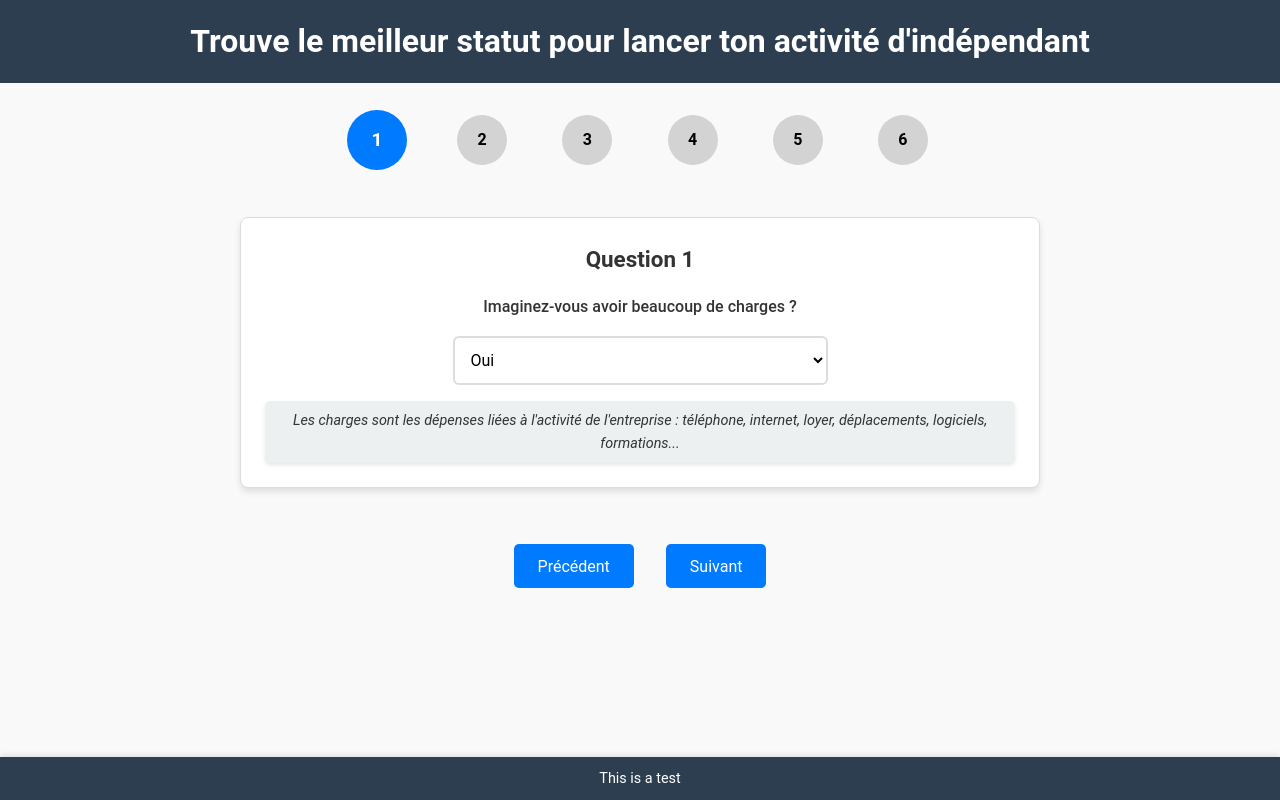
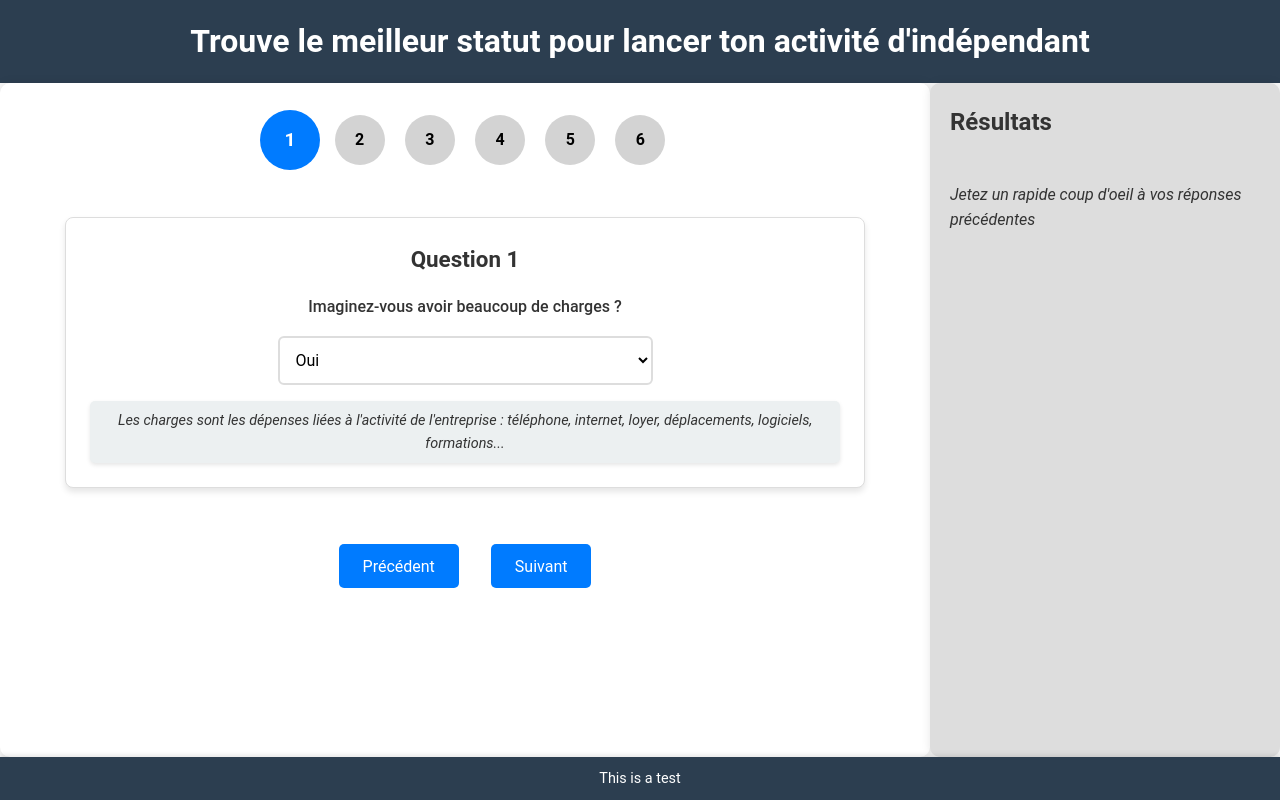
Before and after one commit to Xarhel/statut-independant, a plain HTML site: page index.html in a window 1280 px wide. Drawn offline with Linux system fonts and the light colour scheme.

Commit message:
added a new static sidebar to check previous answers, next: make it dynamic based on answers

```diff
--- a/index.html
+++ b/index.html
@@ -16,16 +16,19 @@
       <h1>Trouve le meilleur statut pour lancer ton activité d'indépendant</h1>
     </header>
 
-
     <div class="content">
-
+      <div class="main-content">
         <div id="breadcrumb" class="breadcrumb"></div>
 
         <!-- Contenu des questions -->
         <div id="question-container" class="container">
           <h2 id="question-title">Question 1</h2>
           <p id="question-description">Description de la question.</p>
-      <input id="question-input" type="text" placeholder="Votre réponse ici" />
+          <input
+            id="question-input"
+            type="text"
+            placeholder="Votre réponse ici"
+          />
           <div id="helper" class="helper"></div>
         </div>
 
@@ -37,7 +40,9 @@
           </div>
           <div id="result-further-container" class="container">
             <h2 id="result-further-title">Pour aller plus loin</h2>
-        <p id="result-further-description">Description de ce qu'il faut faire pour aller plus loin.</p>
+            <p id="result-further-description">
+              Description de ce qu'il faut faire pour aller plus loin.
+            </p>
           </div>
         </div>
 
@@ -48,9 +53,19 @@
         </div>
       </div>
 
+      <div class="sidebar">
+        <div class="sidebar-content">
+          <h1>Résultats</h1>
+          <i>Jetez un rapide coup d'oeil à vos réponses précédentes</i>
+          <ul id="result-list-items"></ul>
+        </div>
+      </div>
+
+
+    </div>
+
     <footer>
       <a>This is a test</a>
     </footer>
-
   </body>
 </html>
--- a/style.css
+++ b/style.css
@@ -67,6 +67,40 @@ header {
 .content {
   text-align: center;
   flex: 1;
+  display: flex;
+}
+
+.main-content {
+  flex: 3;
+  background-color: #fff;
+  border-radius: 10px;
+  box-shadow: 0 0 10px rgba(0, 0, 0, 0.1);
+  overflow-y: auto;
+}
+
+.sidebar {
+  flex: 1;
+  background-color: #ddd;
+  padding: 20px;
+  border-radius: 10px;
+  box-shadow: 0 0 10px rgba(0, 0, 0, 0.1);
+  overflow-y: auto;
+}
+
+.sidebar-content {
+  display: flex;
+  flex-direction: column;
+  text-align: left;
+}
+
+.sidebar-content h1 {
+  font-size: 24px;
+  font-weight: 700;
+  margin-bottom: 40px;
+}
+
+.sidebar-content u {
+  margin-bottom: 40px;
 }
 
 .container {
```
Lines whose indentation alone changed are shown as unchanged.
